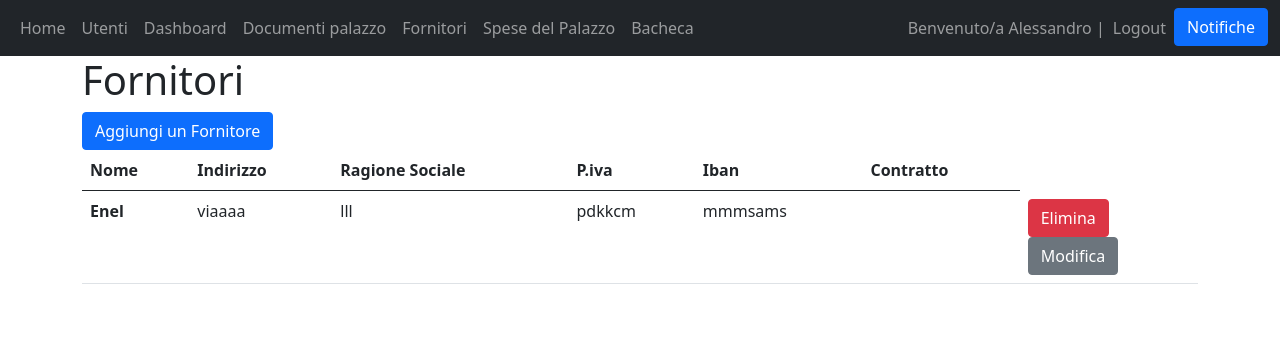
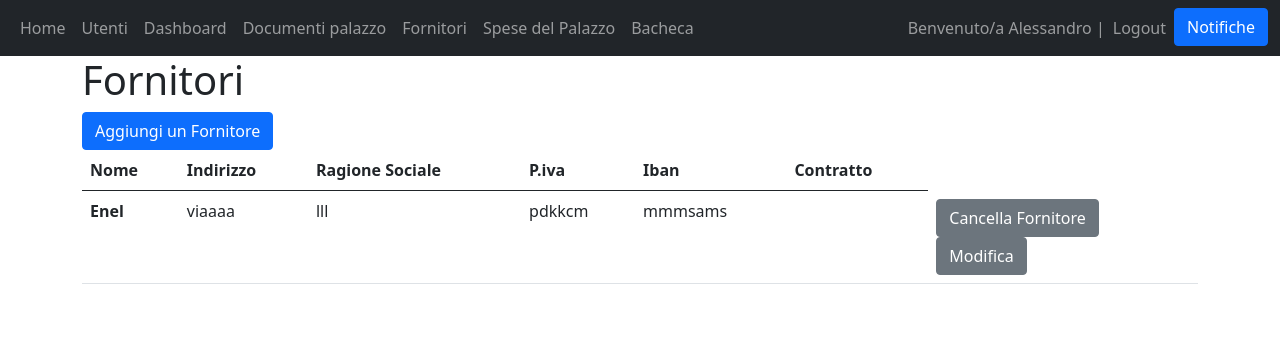
Before and after one commit to alimnz123/TecnologiewebProgetto, a Django app: page /fornitori in a window 1280 px wide. Shown: the top 356 px of the page. Run offline with Django 5.2, Linux system fonts and the light colour scheme; a user stored in the database is signed in; data comes from the database, SQL or seed files in the repository; both versions use the stored data as it was after the commit.

Commit message:
72TH COMMIT - ALL PAGES ARE DISPLAYED DELETE AND UPDATE - UPDATE DOESN'T WORK

```diff
--- a/GestionaleCondominio/Condominio/templates/Condominio_main/documenti_palazzo.html
+++ b/GestionaleCondominio/Condominio/templates/Condominio_main/documenti_palazzo.html
@@ -22,8 +22,14 @@
           {% if user == documento.author or perms.main.delete_documento %}
                <form method="post">
                     {% csrf_token %}
+                    {% comment %}
+                    ELIMINA CON FBV
                     <button type="submit" class="btn btn-danger" name="documento-id" value="{{documento.id}}">Elimina</button>
+                    {% endcomment %}
+
+                    <a href="{% url 'cancella_documento_palazzo' pk=documento.pk %}" class="btn btn-secondary">Cancella Documento</a>
                </form>
+
           {% endif %}
     </div>
 </div>
--- a/GestionaleCondominio/Condominio/templates/Condominio_main/fornitori.html
+++ b/GestionaleCondominio/Condominio/templates/Condominio_main/fornitori.html
@@ -31,11 +31,15 @@
                  {% if user == fornitore.author or perms.main.delete_fornitore %}
                  <form method="post">
                          {% csrf_token %}
+                         <a href="{% url 'cancella_fornitore' pk=fornitore.pk %}" class="btn btn-secondary">Cancella Fornitore</a>
+                         {% comment %}
                          <button type="submit" class="btn btn-danger" name="fornitore-id" value="{{fornitore.id}}">Elimina</button>
+                         {% endcomment %}
                  </form>
                  <form method="post">
-                         {% csrf_token %}
-                         <a href="{% url 'update_fornitore' fornitore.id %}" class="btn btn-secondary">Modifica</a>
+                        {% csrf_token %}
+                        <a href="{% url 'edit_fornitore' pk=fornitore.pk %}" class="btn btn-secondary">Modifica</a>
+
                  </form>
                  {% endif %}
              </td>
--- a/GestionaleCondominio/Condominio/templates/Condominio_main/spese.html
+++ b/GestionaleCondominio/Condominio/templates/Condominio_main/spese.html
@@ -40,7 +40,11 @@
                 {% if user == spesa.author or perms.main.delete_spesa %}
                 <form method="post">
                         {% csrf_token %}
-                        <button type="submit" class="btn btn-danger" name="spesa-id" value="{{spesa.id}}">Elimina</button>
+                        <a href="{% url 'cancella_spesa' pk=spesa.pk %}" class="btn btn-secondary">Cancella Spesa</a>
+                        {% comment %}
+                        ELIMINA CON FBV
+                          <button type="submit" class="btn btn-danger" name="spesa-id" value="{{spesa.id}}">Elimina</button>
+                        {% endcomment %}
                 </form>
                 <form method="post">
                         {% csrf_token %}
--- a/GestionaleCondominio/Condominio/urls.py
+++ b/GestionaleCondominio/Condominio/urls.py
@@ -22,9 +22,15 @@ urlpatterns = [
 
     path('create_lettera', views.create_lettera, name="create_lettera"),
 
+    path("cancella_lettera/<pk>/", views.DeleteLetteraConvocazioneView.as_view(),name="cancella_lettera"),
+
     path('create_verbale', views.create_verbale, name="create_verbale"),
 
+    path("cancella_verbale/<pk>/", views.DeleteVerbaleView.as_view(),name="cancella_verbale"),
+
     path('create_documento', views.create_documento, name="create_documento"),
+
+    path("cancella_documento/<pk>/", views.DeleteDocumentiPalazzoView.as_view(),name="cancella_documento_palazzo"),
 
     path('bacheca', views.bacheca, name="bacheca"),
 
@@ -34,12 +40,18 @@ urlpatterns = [
 
     path('create_fornitore', views.create_fornitore, name="create_fornitore"),
 
+    path("edit_fornitore/<pk>/", views.UpdateFornitoreView.as_view(), name="edit_fornitore"),
+
+    path("cancella_fornitore/<pk>/", views.DeleteFornitoreView.as_view(),name="cancella_fornitore"),
+
     path('spesa', views.spesa, name="spesa"),
 
     path('create_spesa', views.create_spesa, name="create_spesa"),
 
     path("<pk>/edit_spesa", views.UpdateSpesaView.as_view(), name="edit_spesa"),
 
+    path("cancella_spesa/<pk>/", views.DeleteSpesaView.as_view(),name="cancella_spesa"),
+
     path("notifiche", views.NotificationListView.as_view(), name="notifiche"),
 
 
--- a/GestionaleCondominio/Condominio/views.py
+++ b/GestionaleCondominio/Condominio/views.py
@@ -109,7 +109,7 @@ def documenti_palazzo(request):
         documento_id = request.POST.get("documento-id")
         print(documento_id)
         documento=DocumentiPalazzo.objects.filter(id=documento_id).first()
-        if documento and (documento.author == request.user or request.user.has_perm("main.delete_documento")):
+        if documento and (request.user.has_perm("main.delete_documento")):
             documento.delete()
 
     return render(request, 'Condominio_main/documenti_palazzo.html', {"documenti":documenti})
@@ -199,6 +199,14 @@ def create_fornitore(request):
 class DeleteFornitoreView(DeleteEntitaView):
     model=Fornitore
 
+class UpdateFornitoreView(UpdateView):
+    model = Fornitore
+    fields = "__all__"
+    template_name = "Condominio_main/edit_fornitore.html"
+
+    def get_success_url(self):
+        pk = self.get_context_data()["object"].pk
+        return reverse("fornitori", kwargs = {'pk': pk})
 
 @login_required(login_url="/login")
 def spesa(request):
@@ -263,7 +271,7 @@ class UpdateInternoView(UpdateView):
 
     def get_success_url(self):
         pk = self.get_context_data()["object"].pk
-        return reverse("Condominio:interno", kwargs = {'pk': pk})
+        return reverse("interno", kwargs = {'pk': pk})
 
 @login_required(login_url="/login")
 def create_interno(request):
```
Also changed, not shown: GestionaleCondominio/Condominio/templates/Condominio_main/edit_fornitore.html (added, +11 -0 lines), GestionaleCondominio/Condominio/templates/Condominio_main/interni.html (+7 -9 lines), GestionaleCondominio/db.sqlite3.
